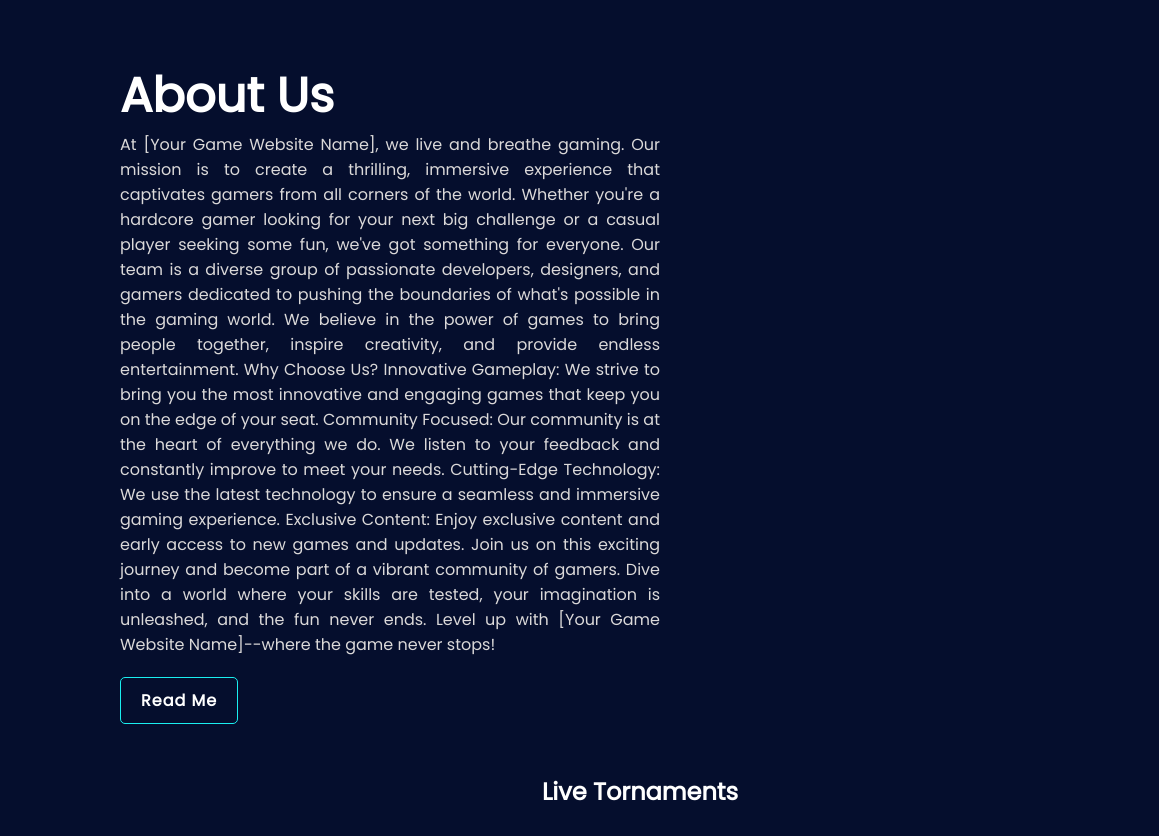
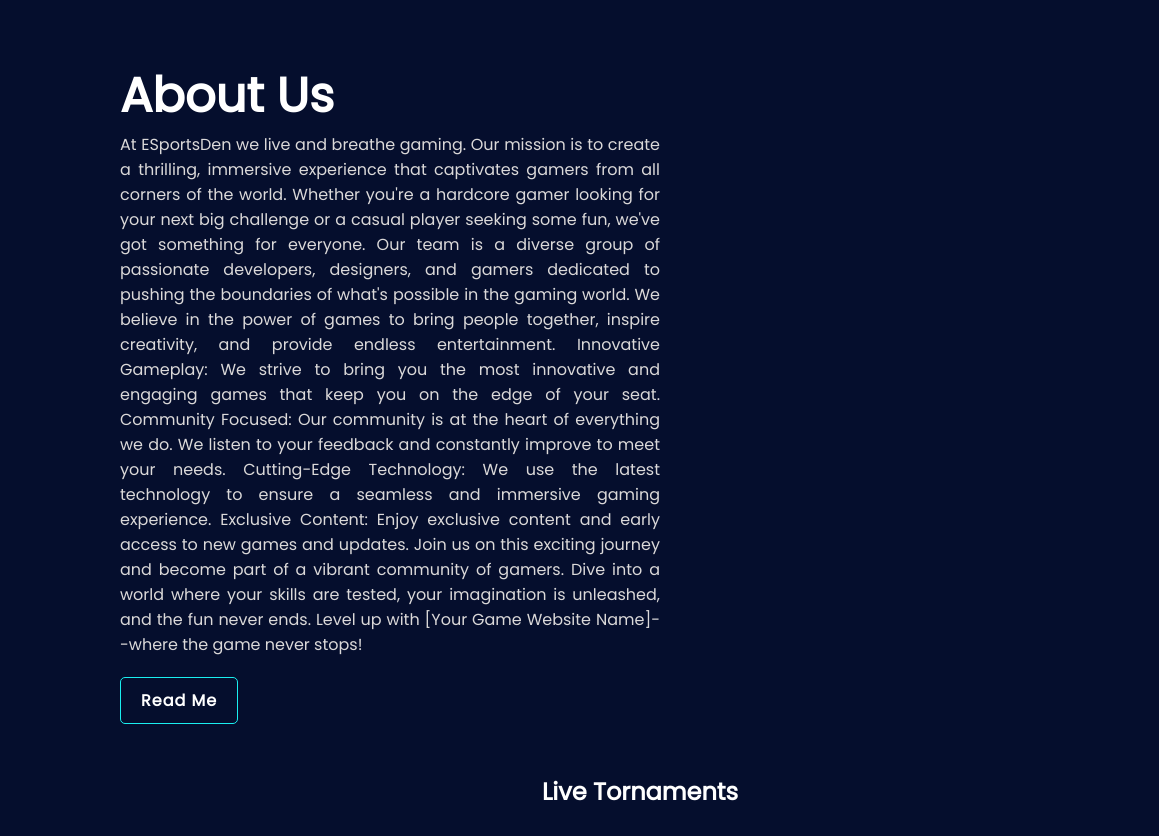
Before and after one commit to Manleen959/ESportsDen, a plain HTML site: page index.html in a window 1280 px wide. Shown: the part 760-1596 px from the top of the page, 0-1159 px from the left. Drawn offline with nearby package versions, Linux system fonts and the light colour scheme.

Commit message:
Update index.html

```diff
--- a/index.html
+++ b/index.html
@@ -44,11 +44,9 @@
         <div class="about" id="about">
             <div class="contentBx">
                 <h2>About Us</h2>
-                <p>At [Your Game Website Name], we live and breathe gaming. Our mission is to create a thrilling, immersive experience that captivates gamers from all corners of the world. Whether you're a hardcore gamer looking for your next big challenge or a casual player seeking some fun, we've got something for everyone.
+                <p>At ESportsDen we live and breathe gaming. Our mission is to create a thrilling, immersive experience that captivates gamers from all corners of the world. Whether you're a hardcore gamer looking for your next big challenge or a casual player seeking some fun, we've got something for everyone.
 
                 Our team is a diverse group of passionate developers, designers, and gamers dedicated to pushing the boundaries of what's possible in the gaming world. We believe in the power of games to bring people together, inspire creativity, and provide endless entertainment.
-
-                Why Choose Us?
 
                 Innovative Gameplay: We strive to bring you the most innovative and engaging games that keep you on the edge of your seat.
                 Community Focused: Our community is at the heart of everything we do. We listen to your feedback and constantly improve to meet your needs.
```
